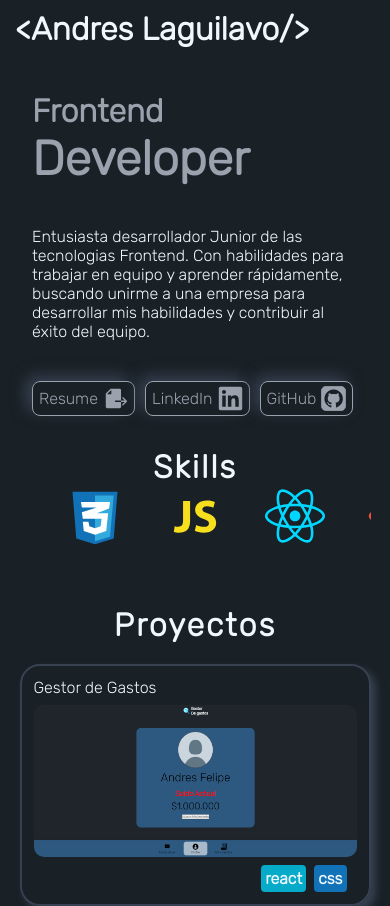
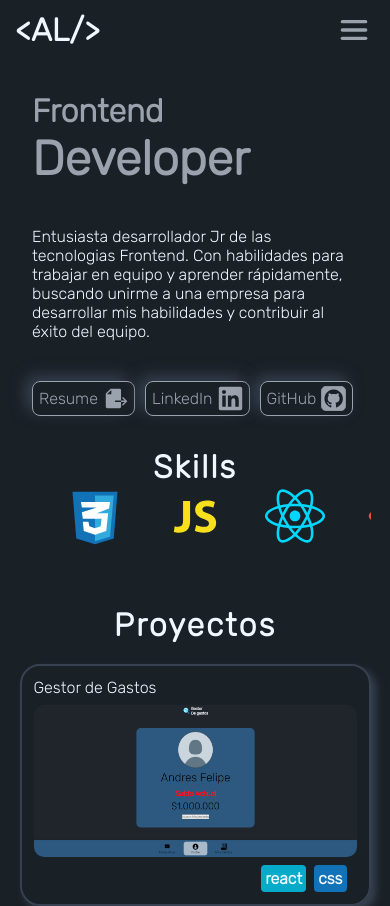
Before and after one commit to Laguilavo10/portafolio-personal, a React (Vite) app: page / in a window 390 px wide. Shown: the top 906 px of the page. Built offline with nearby package versions, Linux system fonts and the light colour scheme.

Commit message:
creando Nav para Mobile

```diff
--- a/src/components/Header/index.jsx
+++ b/src/components/Header/index.jsx
@@ -1,26 +1,37 @@
 
+import { useState } from 'react';
 import { languajes, useLanguaje } from '../../context/languajes'
 import '../../styles/Header.css'
+import { generateImg } from '../../utils/GenerateImg'
 
 export  function Header() {
   const {lang, setLang} = useLanguaje()
 
+  const [menuOpen, setMenuOpen] = useState(false);
+
+
   const changeLang = (event)=>{
     setLang(languajes[event.target.value])
   }
+
+  const handleMenu = (menuOpen)=>{
+    setMenuOpen(!menuOpen)
+  }
+
+
   return (
     <header className='header' id='header'>
-      <h1>
-        {"<Andres Laguilavo/>"}
-      </h1>
-      <div className='sections-links'>
+      <h1 className='header-name'></h1> {/*El texto se genera en CSS*/}
+      <img src={generateImg('menu')} alt="" className='header-menu--burguer' onClick={()=>(handleMenu(menuOpen))}/>
+      <div className={`sections-links ${!menuOpen && "inactive"}`}>
         <a href='#aboutMe'>{lang.header.link1}</a>
         <a href='#projects'>{lang.header.link2}</a>
         <a href='#contact'>{lang.header.link3}</a>
-        <select defaultValue='EN' onChange={changeLang}>
+        <select defaultValue='ES' onChange={changeLang}>
           <option value="ES">ES</option>
           <option value="EN">EN</option>
         </select>
+        <button onClick={()=>(handleMenu(menuOpen))} className='btn-closeNav'>X</button>
       </div>
     </header>
   )
--- a/src/context/languajes.jsx
+++ b/src/context/languajes.jsx
@@ -9,21 +9,22 @@ export const languajes = {
       link3: "Contacto",
     },
     aboutMe: {
-      description: "Entusiasta desarrollador Junior de las tecnologias Frontend. Con habilidades para trabajar en equipo y aprender rápidamente, buscando unirme a una empresa para desarrollar mis habilidades y contribuir al éxito del equipo.",
+      description:
+        "Entusiasta desarrollador Jr de las tecnologias Frontend. Con habilidades para trabajar en equipo y aprender rápidamente, buscando unirme a una empresa para desarrollar mis habilidades y contribuir al éxito del equipo.",
       cv: "Descargar CV",
     },
-    projects:{
-      project1:"Gestor de Gastos",
-      project2:"Pokedex",
-      project3:"Tabla Periodica",
-      project4:"ToDO List",
-      project5:"Generador de Contraseñas",
-      project6:"Login Instagram",
+    projects: {
+      project1: "Gestor de Gastos",
+      project2: "Pokedex",
+      project3: "Tabla Periodica",
+      project4: "ToDO List",
+      project5: "Generador de Contraseñas",
+      project6: "Login Instagram",
     },
-    contact:{
-      title:"Contacto",
-      msj:"uwu",
-    }
+    contact: {
+      title: "Contacto",
+      msj: "¡No dudes en ponerte en contacto conmigo para discutir cómo puedo contribuir a tu equipo! ",
+    },
   },
   EN: {
     header: {
@@ -32,23 +33,23 @@ export const languajes = {
       link3: "Contact",
     },
     aboutMe: {
-      description: "Enthusiastic Junior developer with Frontend technologies. With skills to work in a team and learn quickly, looking to join a company to develop my skills and contribute to the success of the team.",
+      description:
+        "Enthusiastic Jr developer with Frontend technologies. With skills to work in a team and learn quickly, looking to join a company to develop my skills and contribute to the success of the team.",
       cv: "Descargar CV",
     },
-    projects:{
-      project1:"Expense Manager",
-      project2:"Pokedex",
-      project3:"Periodic Table",
-      project4:"ToDO List",
-      project5:"Password Generator",
-      project6:"Login Instagram",
+    projects: {
+      project1: "Expense Manager",
+      project2: "Pokedex",
+      project3: "Periodic Table",
+      project4: "ToDO List",
+      project5: "Password Generator",
+      project6: "Login Instagram",
     },
-    contact:{
-      title:"Contact Me",
-      msj:"uwu",
-    }
+    contact: {
+      title: "Contact Me",
+      msj: "Don't hesitate to contact me to discuss how I can contribute to your team!",
+    },
   },
-
 }
 
 const LanguajeSite = createContext()
--- a/src/styles/Contact.css
+++ b/src/styles/Contact.css
@@ -4,8 +4,12 @@
   margin: 0 30%;
   justify-content: center;
   align-items: center;
-  gap: 20px;
+  gap: 50px;
   margin-bottom: 40px;
+}
+
+.contact-container{
+  text-align: center;
 }
 
 .contact-links{
--- a/src/styles/Header.css
+++ b/src/styles/Header.css
@@ -8,6 +8,10 @@
   top:0;
   z-index: 50;
   background-color: var(--background-color);
+}
+
+.header-name::after{
+  content: "<Andres Laguilavo/>";
 }
 
 .sections-links{
@@ -21,10 +25,43 @@
   color: var(--text-grey-color);
 }
 
-@media (max-width: 650px) {
+
+.header-menu--burguer{
+  display: none;
+}
+
+.btn-closeNav{
+  display: none;
+}
+
+@media (max-width:530px) {
   .sections-links{
+    border: 2px solid var(--text-grey-color);
+    border-bottom-left-radius: 10px;
+    border-top-left-radius: 10px;
+    height: 100vh;
+    width: 40%;
+    min-width: 150px;
+    position: absolute;
+    top: 0;
+    right: 0;
+    display: flex;
+    flex-direction: column;
+    padding: 50px 30px;
+    gap: 40px;
+    background-color: var(--background-color);
+  }
+  .header-name::after{
+    content: "<AL/>";
+  }
+  .header-menu--burguer{
+    display: flex;
+    width: 40px;
+  }
+  .inactive{
     display: none;
-    /* gap: 20px; */
   }
-
+  .btn-closeNav{
+    display: flex;
+  }
 }
--- a/src/styles/Skills.css
+++ b/src/styles/Skills.css
@@ -21,8 +21,3 @@
   width: 60px;
   height: 60px;
 }
-
-/* .skills-list--item > img:hover{
-  border-radius: 20px;
-  box-shadow: 0px 40px 10px -15px var(--input-color);;
-} */
--- a/src/utils/GenerateImg.jsx
+++ b/src/utils/GenerateImg.jsx
@@ -15,6 +15,7 @@ import toDo from '../assets/toDo.jpeg'
 import periodicTable from '../assets/periodicTable.jpeg'
 import loginInstagram from '../assets/loginInstagram.jpeg'
 import passwordGenerator from '../assets/passwordGenerator.jpeg'
+import menu from '../assets/menu.svg'
 
 
 let imgs = {
@@ -35,6 +36,8 @@ let imgs = {
   periodicTable,
   loginInstagram,
   passwordGenerator,
+
+  menu
 }
 
 export const generateImg = (name) => {
```
Also changed, not shown: src/assets/menu.svg (added).
